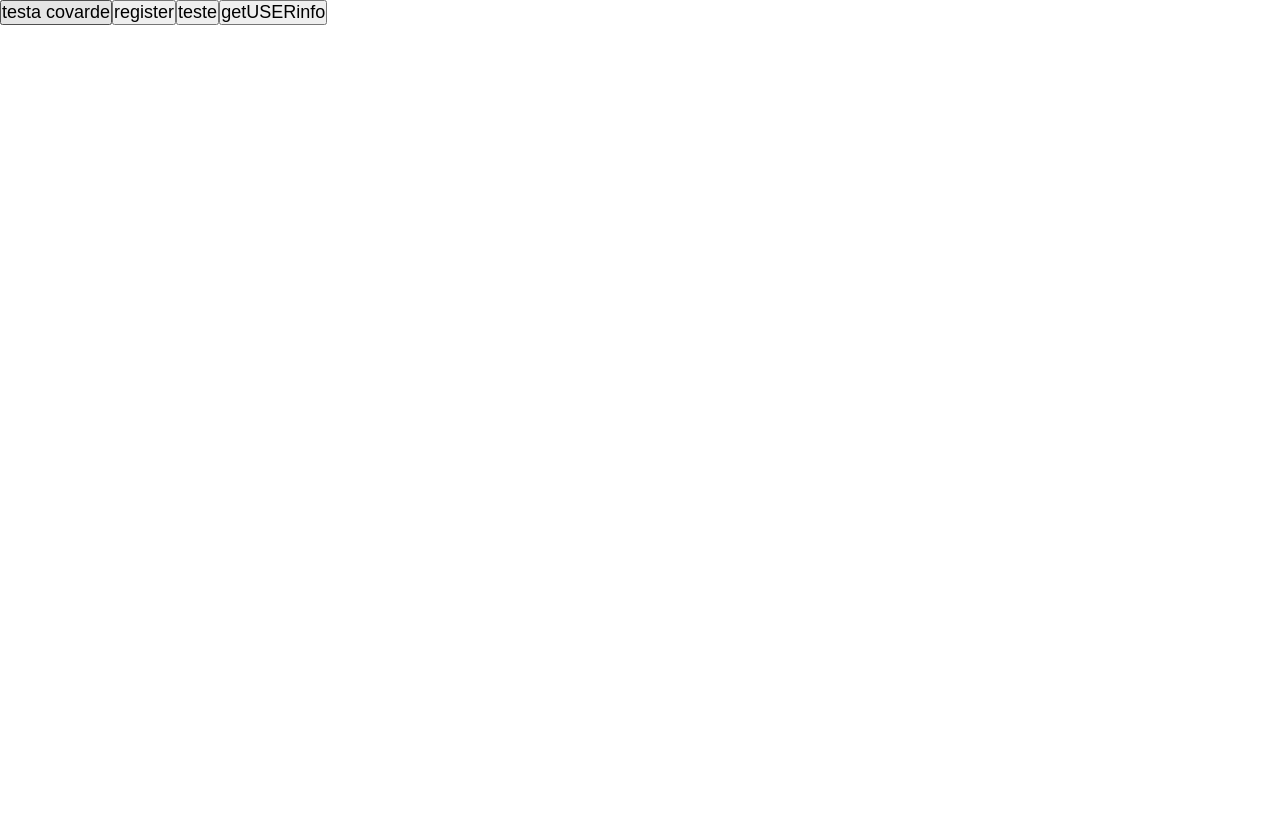
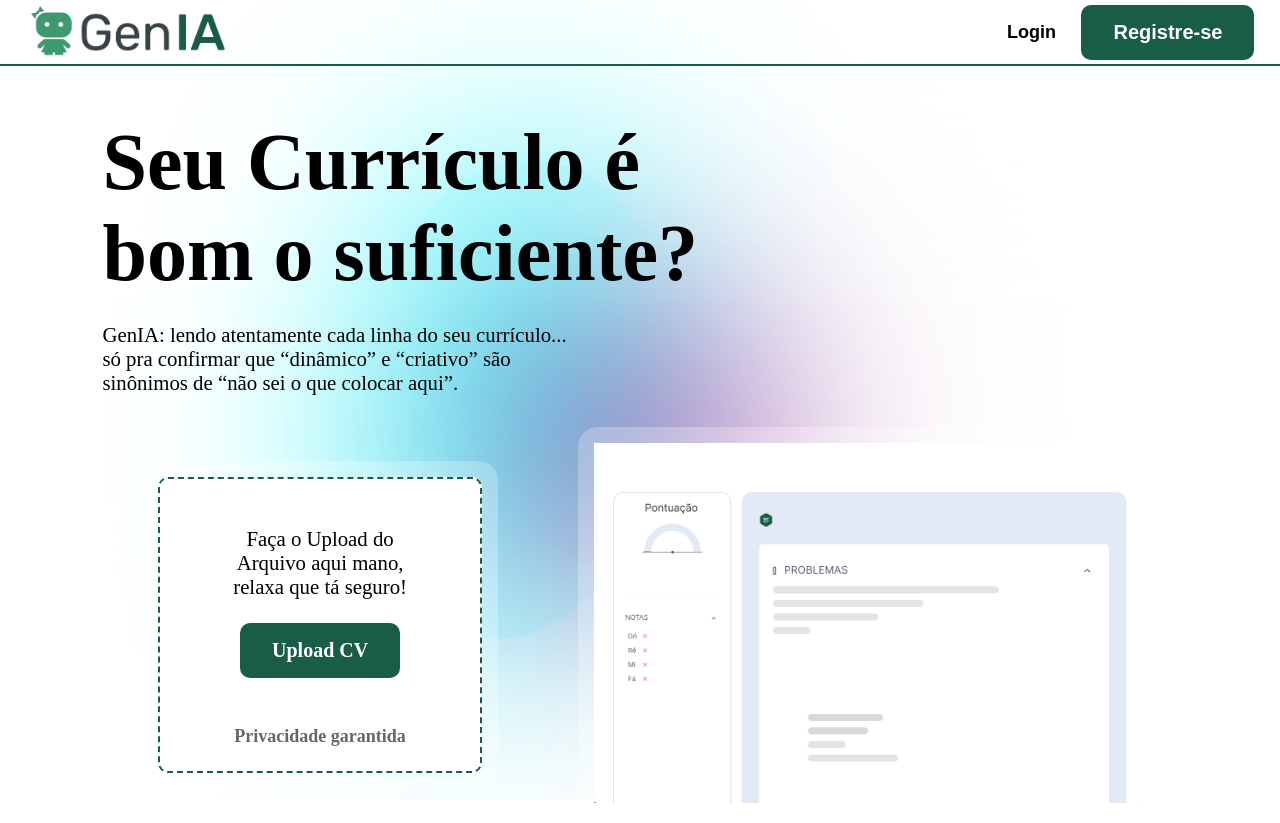
Before and after one commit to Codecon-team/Frontend-GenIA, a Vue app: page / in a window 1280 px wide. Before the commit the page ends 800 px from the top, so only its background shows below. Built offline with nearby package versions, Linux system fonts and the light colour scheme.

Commit message:
refactor: replace buttons with RouterView

```diff
--- a/src/App.vue
+++ b/src/App.vue
@@ -1,16 +1,9 @@
 <script setup>
-
-
-
-
-
+import { RouterView } from 'vue-router'
 </script>
 
 <template>
-  <button @click="handleLogin()">testa covarde</button>
-  <button @click="handleRegister()">register</button>
-  <button @click="handleUpdate()">teste</button>
-  <button @click="handleGetMeUser()">getUSERinfo</button>
+  <RouterView />
 </template>
 
 <style scoped>
```
